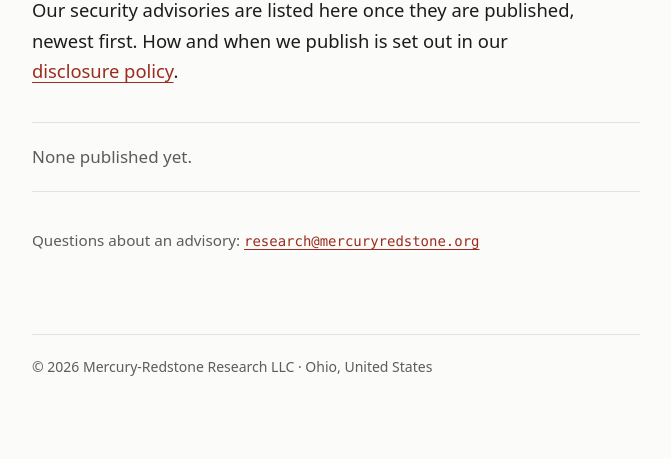
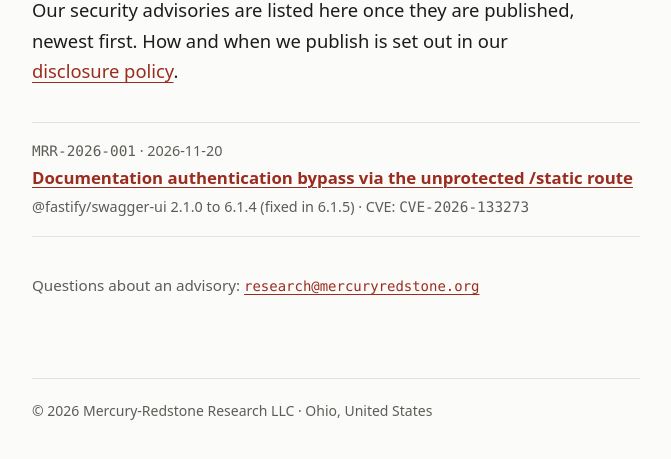
Before and after one commit to mercury-redstone-research/website, a plain HTML site: page advisories.html in a window 1280 px wide. Shown: the part 219-678 px from the top of the page, without its empty margins (304-975 px from the left). Drawn offline with Linux system fonts and the light colour scheme.

Commit message:
Publish advisories.html

```diff
--- a/advisories.html
+++ b/advisories.html
@@ -23,7 +23,13 @@
 <h1>Advisories</h1>
 <p class="lede">Our security advisories are listed here once they are published, newest first. How and when we publish is set out in our <a href="disclosure.html">disclosure policy</a>.</p>
 
-<p class="empty">None published yet.</p>
+<ul class="advisories">
+<li>
+<p class="adv-meta"><span class="adv-id">MRR-2026-001</span> &middot; <time datetime="2026-11-20">2026-11-20</time></p>
+<h2><a href="https://github.com/fastify/fastify-swagger-ui/security/advisories/GHSA-j7qm-jhpc-mj26">Documentation authentication bypass via the unprotected /static route</a></h2>
+<p class="adv-detail">@fastify/swagger-ui 2.1.0 to 6.1.4 (fixed in 6.1.5) &middot; CVE: <span class="adv-cve">CVE-2026-133273</span></p>
+</li>
+</ul>
 
 <p class="aside">Questions about an advisory: <a class="mail" href="mailto:research@mercuryredstone.org">research@mercuryredstone.org</a></p>
 </main>
```
